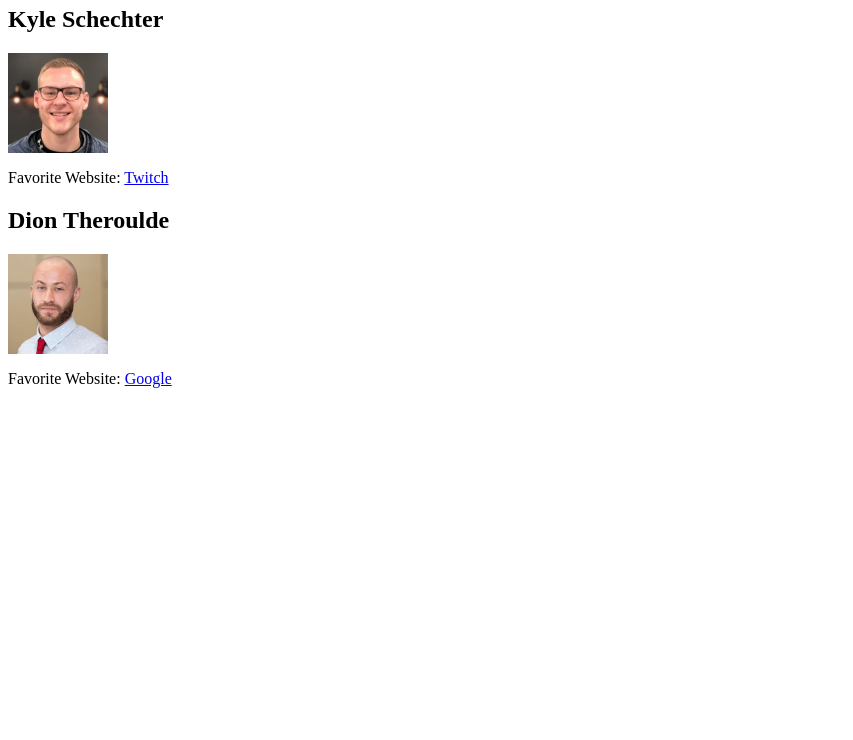
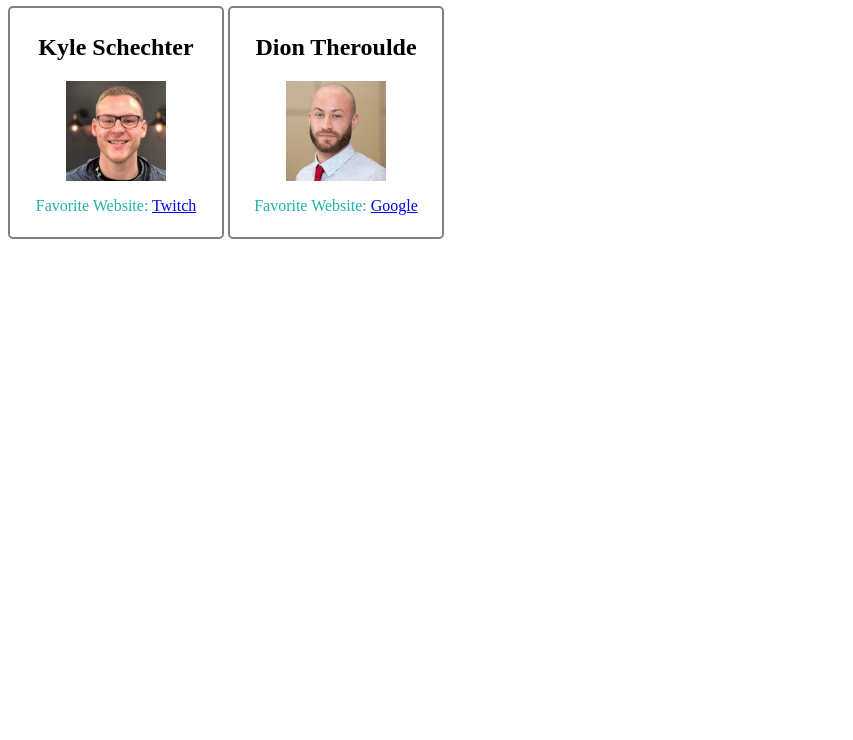
Before and after one commit to dmcindoe/Andrew_Kyle_first_git_project, a plain HTML site: page index.html in a window 1280 px wide. Shown: the part 60-800 px from the top of the page, without its empty margins (0-853 px from the left). Drawn offline with Linux system fonts and the light colour scheme.

Commit message:
index.html

```diff
--- a/index.html
+++ b/index.html
@@ -1,3 +1,7 @@
+
+<head>
+    <link rel="stylesheet" href="css/style.css">
+    </head>
 <h1>Code Academy Students</h1>
 
 <div class = "Developer">
@@ -6,7 +10,7 @@
 width = "100"
 height = "100">
 <p>Favorite Website: <a href="https://twitch.tv" target=_blank> Twitch </a></p>
-<div>
+</div>
 
     <div class = "Developer">
 <h2>Dion Theroulde</h2>
@@ -14,4 +18,4 @@ height = "100">
 width = "100"
 height = "100">
 <p>Favorite Website: <a href="https://google.com" target=_blank> Google </a></p>
-<div>
+    </div>
```
